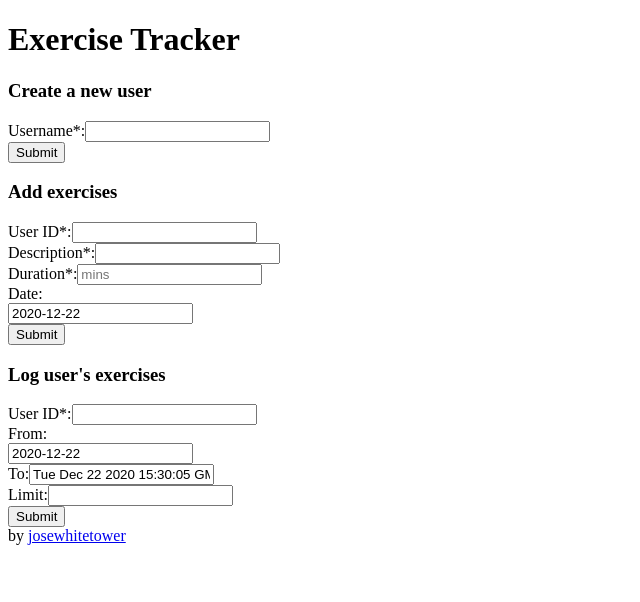
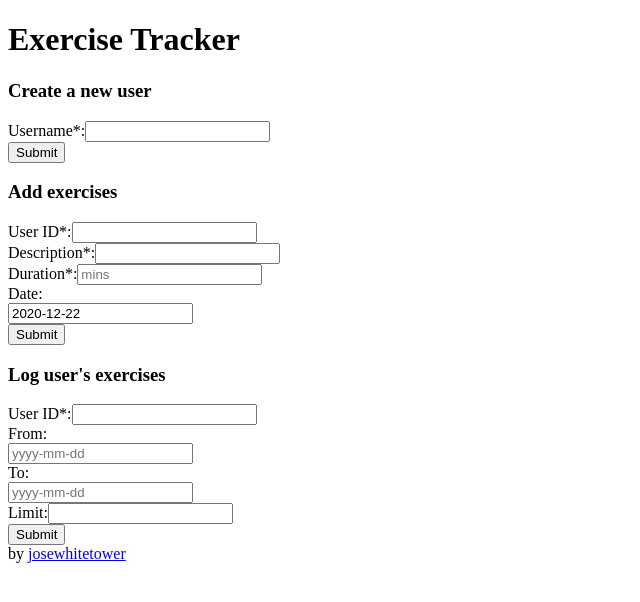
Before and after one commit to josewhitetower/exercise-frontend, a Next.js app: page / in a window 1280 px wide. Shown: the top 602 px of the page, without its empty margins (0-640 px from the left). Built offline with nearby package versions, Linux system fonts and the light colour scheme.

Commit message:
added from and to calendar

```diff
--- a/components/LogsForm.js
+++ b/components/LogsForm.js
@@ -1,14 +1,15 @@
 import {useState} from 'react';
 import Calendar from 'react-calendar';
-import formattedDate from '../lib/formattedDate'
+import formattedDate from '../lib/formattedDate';
 export default function LogsForm({setUserLog}) {
   const [userId, setUserId] = useState('');
-  const [from, setFrom] = useState(new Date());
-  const [to, setTo] = useState(new Date());
+  const [from, setFrom] = useState(null);
+  const [to, setTo] = useState(null);
   const [limit, setLimit] = useState('');
   const [error, setError] = useState('');
   const [isProcessing, setIsProcessing] = useState(false);
-  const [showCalendar, setShowCalendar] = useState(false);
+  const [showFromCalendar, setShowFromCalendar] = useState(false);
+  const [showToCalendar, setShowToCalendar] = useState(false);
 
   const handleSubmit = async (e) => {
     try {
@@ -59,15 +60,25 @@ export default function LogsForm({setUserLog}) {
     }
   };
 
+  const clearFrom = () => {
+    setFrom(null);
+    setShowFromCalendar(false)
+  }
+  const clearTo = () => {
+    setTo(null);
+    setShowToCalendar(false)
+  }
+
   const handleFromChange = (value) => {
     error && setError('');
     setFrom(value);
-    setShowCalendar(false);
+    setShowFromCalendar(false);
   };
 
-  const handleToChange = (e) => {
+  const handleToChange = (value) => {
     error && setError('');
-    setTo(e.target.value);
+    setTo(value);
+    setShowToCalendar(false);
   };
 
   const handleLimitChange = (e) => {
@@ -98,6 +109,7 @@ export default function LogsForm({setUserLog}) {
             From:
           </label>
           <div className="relative">
+            {from && <span className="absolute right-0 text-white top-2 cursor-pointer" onClick={clearFrom}>x</span>}
             <input
               type="text"
               id="from"
@@ -105,11 +117,11 @@ export default function LogsForm({setUserLog}) {
               className="p-2 ml-2 bg-indigo-900 border-b border-green-500 text-gray-300 cursor-pointer focus:cursor-text focus:border-green-200 focus:outline-none"
               autoComplete="off"
               readOnly={true}
-              onFocus={() => setShowCalendar(true)}
+              onFocus={() => setShowFromCalendar(true)}
               value={formattedDate(from)}
               placeholder="yyyy-mm-dd"
             />
-            {showCalendar && (
+            {showFromCalendar && (
               <Calendar
                 className={`absolute ml-2 bg-green-500 rounded p-1 text-white`}
                 value={from}
@@ -123,15 +135,28 @@ export default function LogsForm({setUserLog}) {
           <label htmlFor="to" className="flex-shrink-0 text-gray-300">
             To:
           </label>
+          <div className="relative">
+          {to && <span className="absolute right-0 text-white top-2 cursor-pointer" onClick={clearTo}>x</span>}
             <input
               type="text"
               id="to"
               name="to"
               className="p-2 ml-2 bg-indigo-900 border-b border-green-500 text-gray-300 cursor-pointer focus:cursor-text focus:border-green-200 focus:outline-none"
-            onChange={handleToChange}
-            value={to}
+              autoComplete="off"
+              readOnly={true}
+              onFocus={() => setShowToCalendar(true)}
+              value={formattedDate(to)}
               placeholder="yyyy-mm-dd"
             />
+            {showToCalendar && (
+              <Calendar
+                className={`absolute ml-2 bg-green-500 rounded p-1 text-white`}
+                value={to}
+                onChange={handleToChange}
+                tileClassName={(tile) => handleTileClassName(tile, to)}
+              />
+            )}
+          </div>
         </div>
         <div className="flex mt-2 items-center flex-grow mr-2">
           <label htmlFor="limit" className="flex-shrink-0 text-gray-300">
--- a/components/NewExerciseForm.js
+++ b/components/NewExerciseForm.js
@@ -19,7 +19,7 @@ export default function NewExerciseForm() {
         user_id: Number(userId),
         description,
         duration: Number(duration),
-        date: date.toISOString().slice(0, 10),
+        date: formattedDate(date),
       };
       if (data.user_id && data.description && data.duration) {
         // create new Exercise
--- a/lib/formattedDate.js
+++ b/lib/formattedDate.js
@@ -2,12 +2,12 @@ const formattedDate = (date) => {
   const pad = (n) => {
     return n < 10 ? '0' + n : n;
   };
-    return (
-      date.getUTCFullYear() +
+  return date
+    ? date.getUTCFullYear() +
         '-' +
         pad(date.getMonth() + 1) +
         '-' +
         pad(date.getDate())
-    );
+    : '';
 };
-  export default formattedDate
+export default formattedDate;
```
Lines whose indentation alone changed are shown as unchanged.
